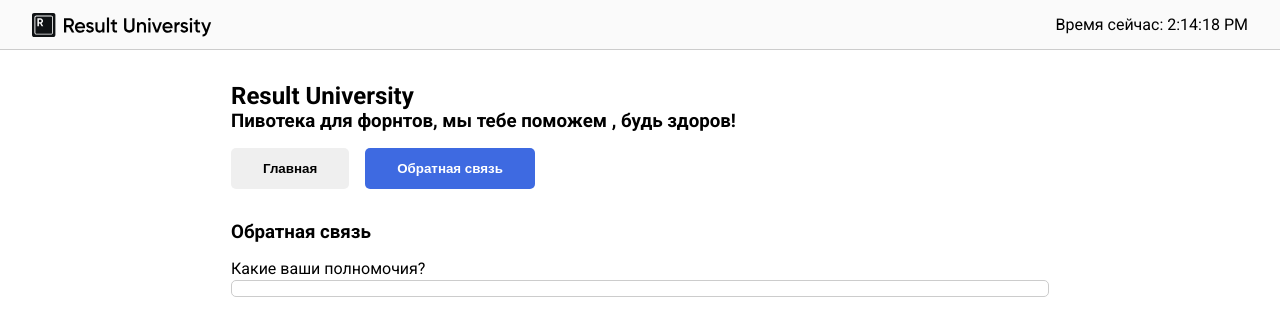
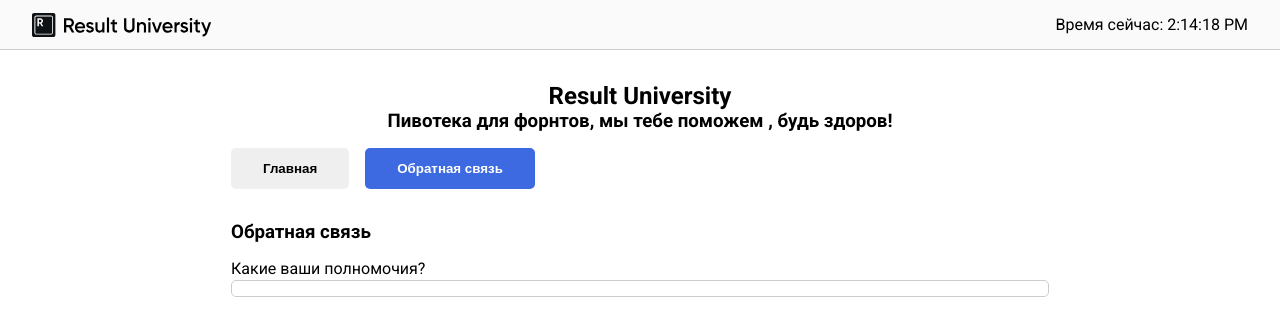
Before and after one commit to KaifasKainPepegich/Vladik-L1, a React (Vite) app: page / in a window 1280 px wide. Shown: the top 336 px of the page. Built offline with nearby package versions, Linux system fonts and the light colour scheme.

Commit message:
чуть-чуть допилил

```diff
--- a/src/components/Button/Button.jsx
+++ b/src/components/Button/Button.jsx
@@ -1,8 +1,8 @@
-import styles from './Button.module.scss'
+import style from './Button.module.scss'
 
 export const Button = ({ children, onClick, isActive }) => {
   return (
-    <button className={`${styles.button} ${isActive ? styles.active : ''}`} onClick={onClick}>
+    <button className={`${style.button} ${isActive ? style.active : ''}`} onClick={onClick}>
       {children}
     </button>
   )
--- a/src/components/FeedbackSection/FeedbackSection.jsx
+++ b/src/components/FeedbackSection/FeedbackSection.jsx
@@ -1,4 +1,4 @@
-import styles from './FeedbackSection.module.scss'
+import style from './FeedbackSection.module.scss'
 
 export const FeedbackSection = () => {
   return (
@@ -7,7 +7,7 @@ export const FeedbackSection = () => {
 
       <form>
         <label htmlFor='name'>Какие ваши полномочия?</label>
-        <input type='text' id='name' className={styles.control} />
+        <input type='text' id='name' className={style.control} />
       </form>
     </section>
   )
--- a/src/components/IntroSection/IntroSection.jsx
+++ b/src/components/IntroSection/IntroSection.jsx
@@ -1,19 +1,11 @@
 import React from 'react'
-import styles from './IntroSection.module.scss'
+import style from './IntroSection.module.scss'
 
 export const IntroSection = () => {
   return (
     <section>
-      <h1 className='centered'>Result University</h1>
-      <h3 className='centered'>Пивотека для форнтов, мы тебе поможем , будь здоров!</h3>
+      <h1 className={style.centered}>Result University</h1>
+      <h3 className={style.centered}>Пивотека для форнтов, мы тебе поможем , будь здоров!</h3>
     </section>
   )
 }
-// const e = React.createElement
-
-// export function IntroSection() {
-//   return e('section', null, [
-//     e('h1', { className: styles.centered, key: 1 }, 'Result University'),
-//     e('h3', { className: styles.second, key: 2 }, 'Пивотека для форнтов, мы тебе поможем , будь здоров!'),
-//   ])
-// }
```
